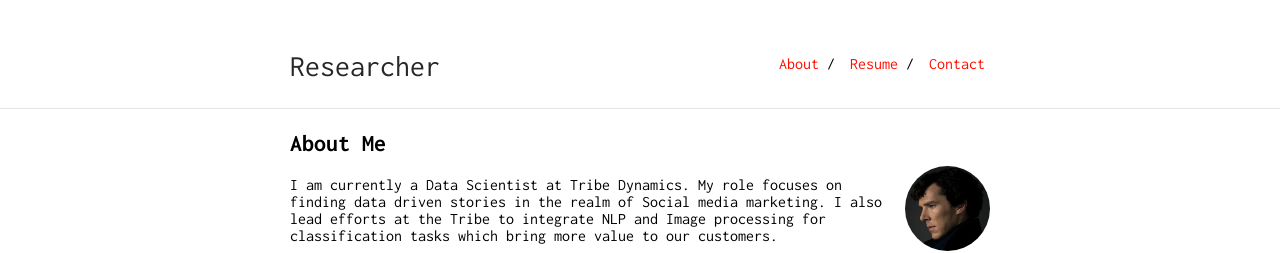
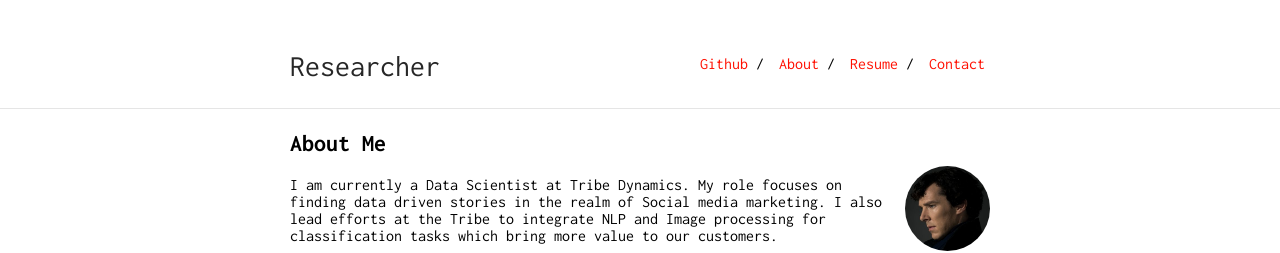
Before and after one commit to abhishekmalali/abhishekmalali.github.io, a Jekyll site: the page built from index.md, in a window 1280 px wide. Shown: the top 253 px of the page. Built offline with Jekyll 4.4.1, drawn with Linux system fonts in a browser that asks for light colours; our own code applies the rules of GitHub Pages for plain Markdown files.

Commit message:
Adding github

```diff
--- a/_data/nav.yml
+++ b/_data/nav.yml
@@ -6,3 +6,6 @@
 
 - name: "About"
   link: "/researcher/"
+
+- name: "Github"
+  link: "https://github.com/abhishekmalali"
```
